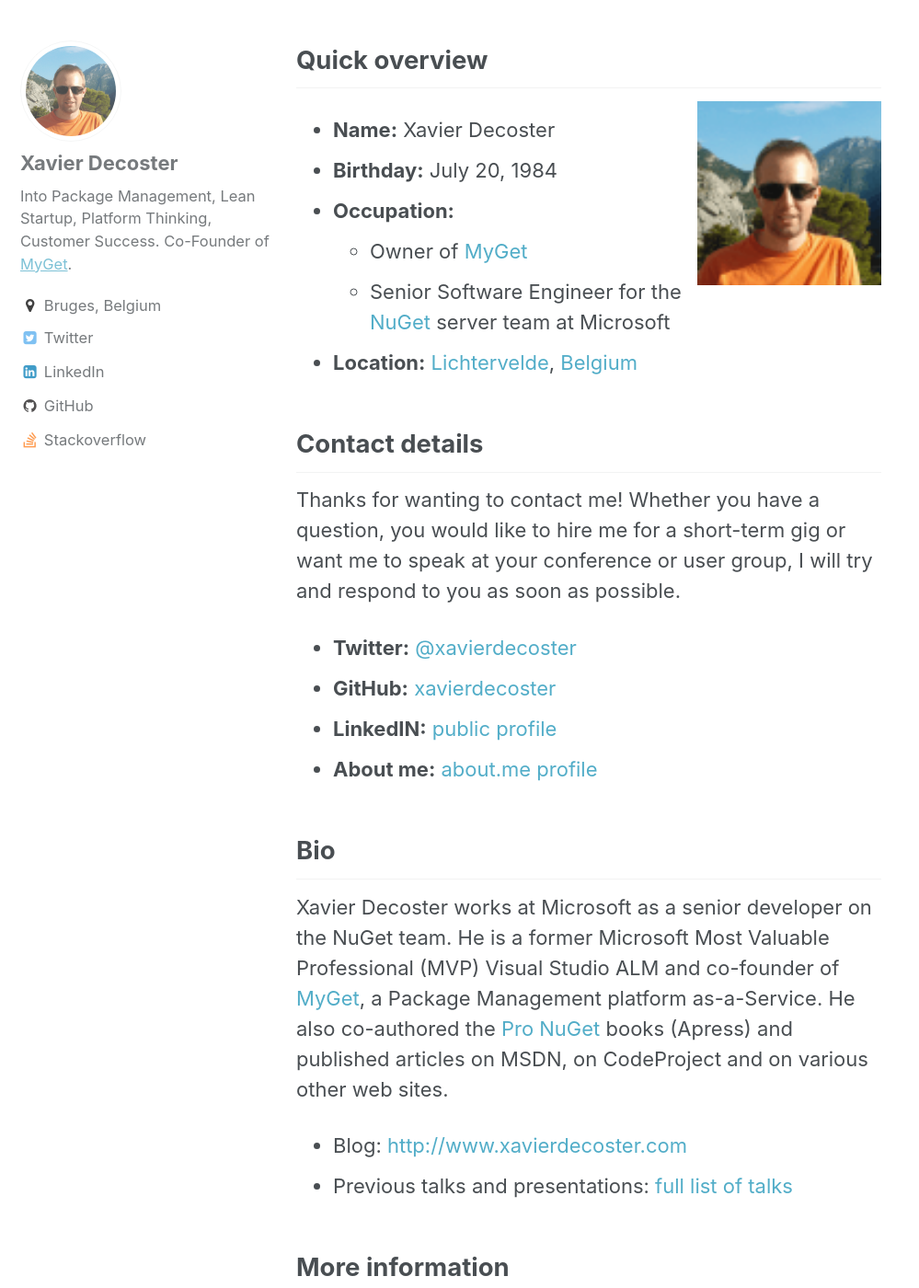
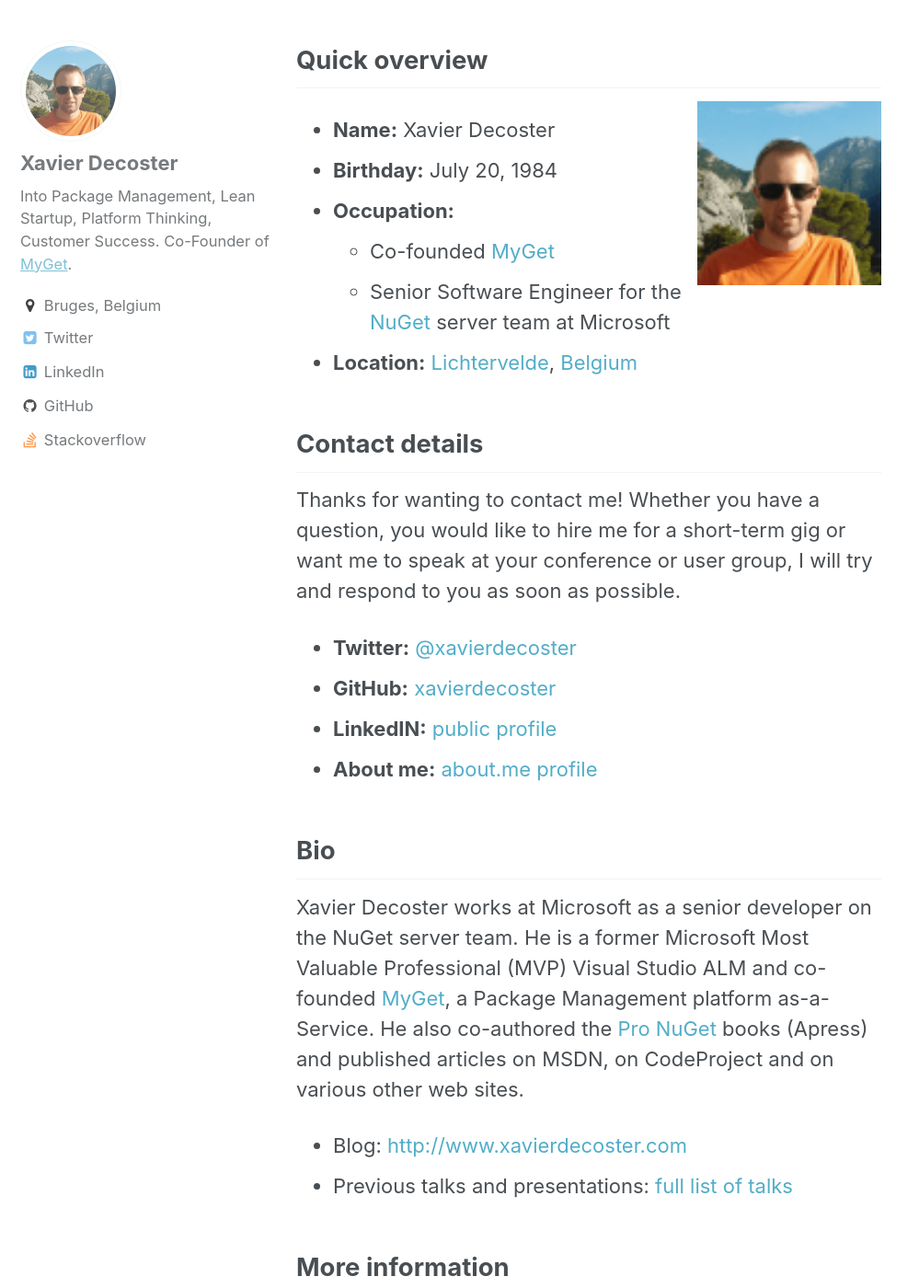
Before and after one commit to xavierdecoster/xavierdecoster.github.io, a Jekyll site: the page built from _pages/about-me.markdown, in a window 1280 px wide and 1400 px high, scrolled down 433 px. Shown: the whole window at 92% size, without its empty margins (0-999 px from the left). Built offline with Jekyll 4.4.1, drawn with Linux system fonts in a browser that asks for light colours.

Commit message:
Minor update to bio

```diff
--- a/_pages/about-me.markdown
+++ b/_pages/about-me.markdown
@@ -16,7 +16,7 @@ redirect_from:
 * **Name:** Xavier Decoster
 * **Birthday:** July 20, 1984
 * **Occupation:**
-	* Owner of [MyGet](https://www.myget.org)
+	* Co-founded [MyGet](https://www.myget.org)
 	* Senior Software Engineer for the [NuGet](https://www.nuget.org) server team at Microsoft
 * **Location:** [Lichtervelde](https://en.wikipedia.org/wiki/Lichtervelde), [Belgium](https://en.wikipedia.org/wiki/Belgium)
 
@@ -31,7 +31,7 @@ Thanks for wanting to contact me! Whether you have a question, you would like to
 
 ## Bio
 
-Xavier Decoster works at Microsoft as a senior developer on the NuGet team. He is a former Microsoft Most Valuable Professional (MVP) Visual Studio ALM and co-founder of [MyGet](https://www.myget.org), a Package Management platform as-a-Service. He also co-authored the [Pro NuGet](https://bit.ly/ProNuGetSE) books (Apress) and published articles on MSDN, on CodeProject and on various other web sites.
+Xavier Decoster works at Microsoft as a senior developer on the NuGet server team. He is a former Microsoft Most Valuable Professional (MVP) Visual Studio ALM and co-founded [MyGet](https://www.myget.org), a Package Management platform as-a-Service. He also co-authored the [Pro NuGet](https://bit.ly/ProNuGetSE) books (Apress) and published articles on MSDN, on CodeProject and on various other web sites.
 
 * Blog: [http://www.xavierdecoster.com](http://www.xavierdecoster.com)
 * Previous talks and presentations: [full list of talks](/talks-presentations.html)
```
